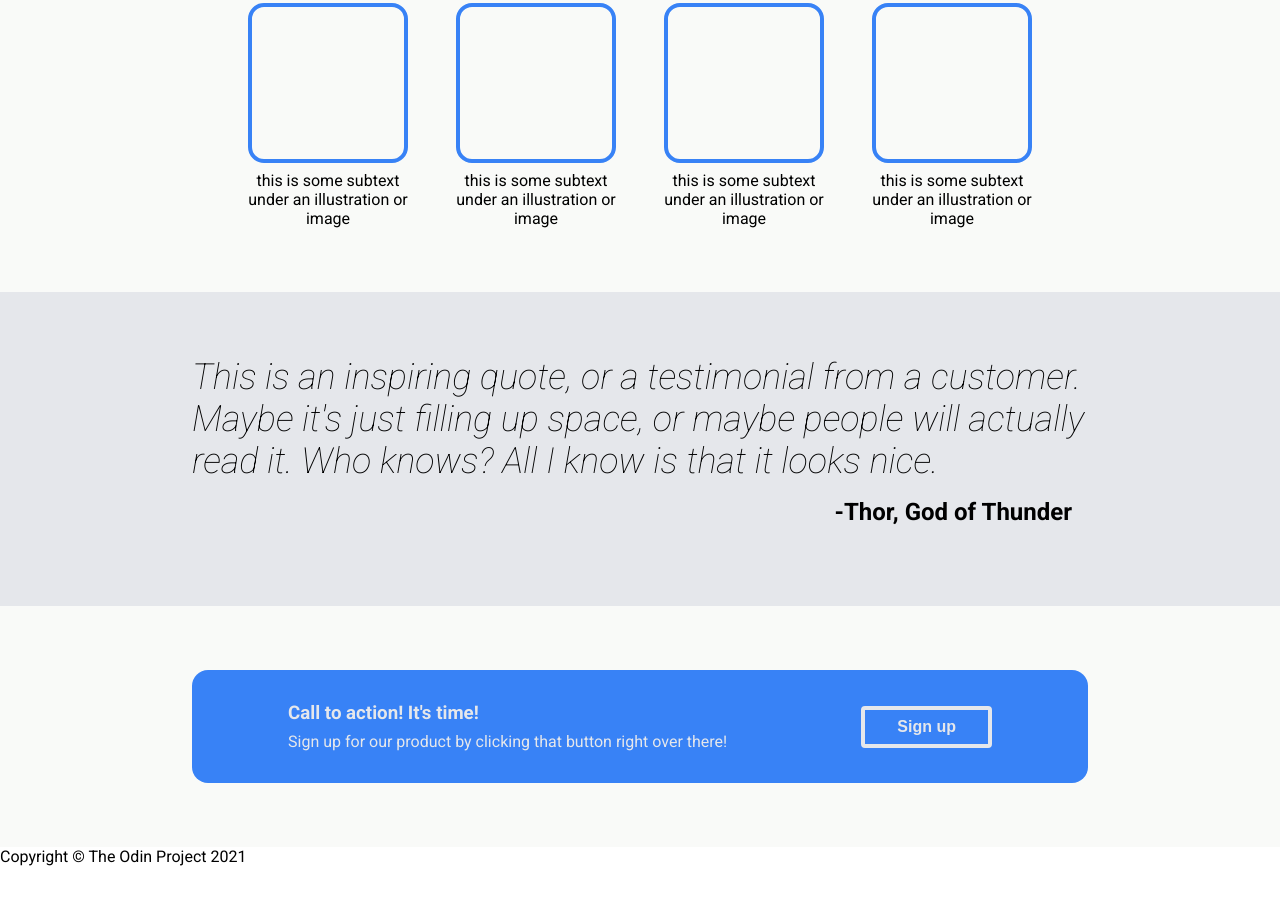
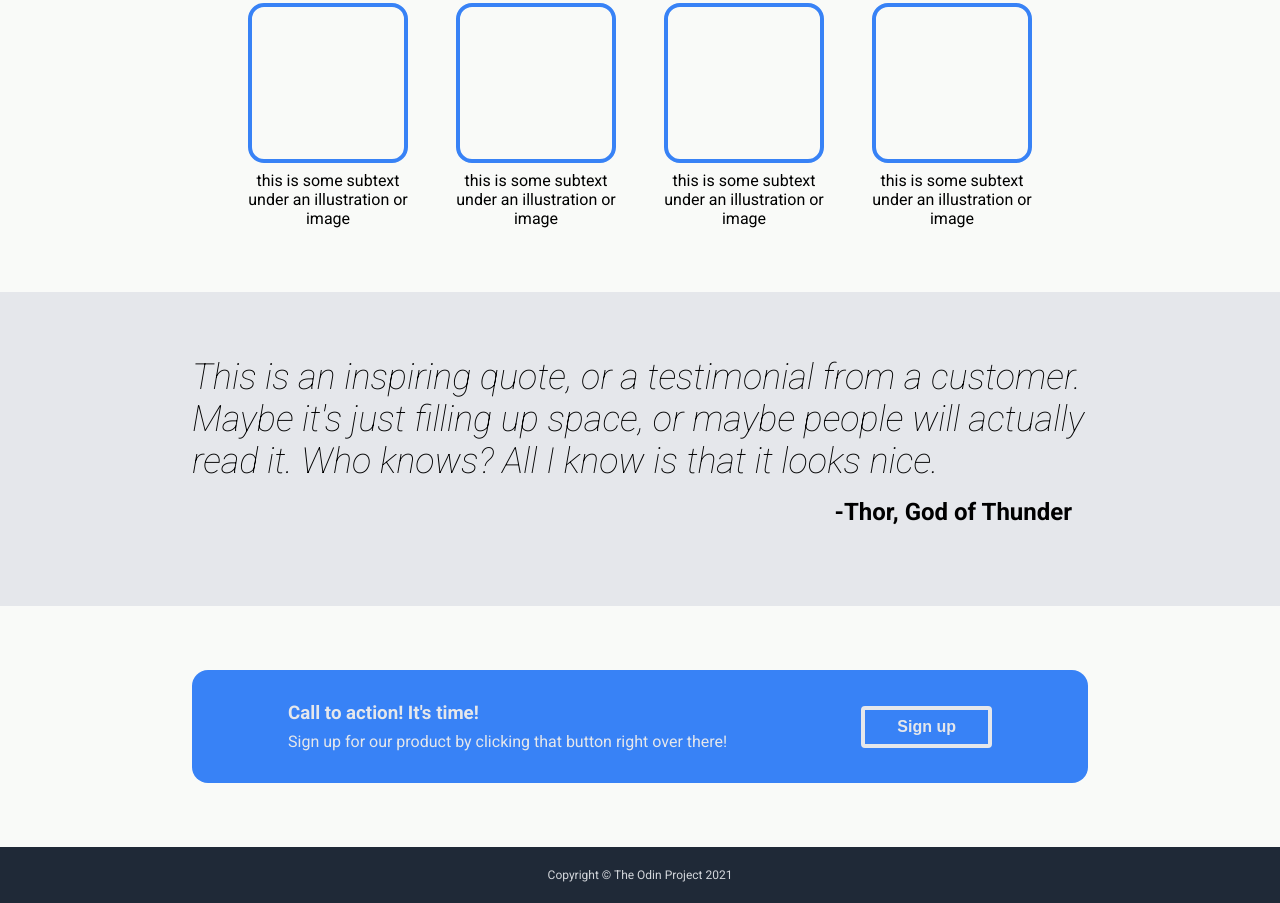
Before and after one commit to mattmuroya/sample-landing-page, a plain HTML site: page index.html in a window 1280 px wide. Shown: the part 567-1470 px from the top of the page. Before the commit the page ends 1433 px from the top, so only its background shows below. Drawn offline with Linux system fonts and the light colour scheme.

Commit message:
fixed footer style

```diff
--- a/style.css
+++ b/style.css
@@ -80,7 +80,7 @@ ul.nav-list {
 .hero-img {
     flex: 1 1 300px;
     height: 240px;
-    background-color: #e5e7eb;
+    background-color: #d3d6db;
     display: flex;
     justify-content: center;
     align-items: center;
@@ -193,3 +193,15 @@ ul.nav-list {
     color: #e5e7eb;
     border-radius: 4px;
 }
+
+/* footer */
+
+footer {
+    height: 56px;
+    background-color: #1f2937;
+    font-size: 12px;
+    color: #d3d6db;
+    display: flex;
+    align-items: center;
+    justify-content: center;
+}
```
